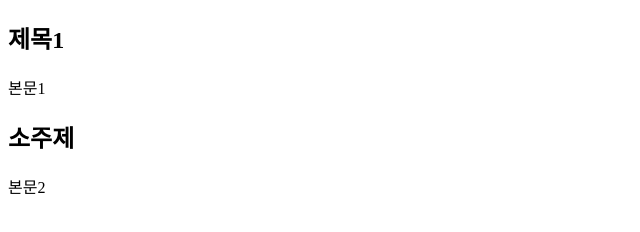
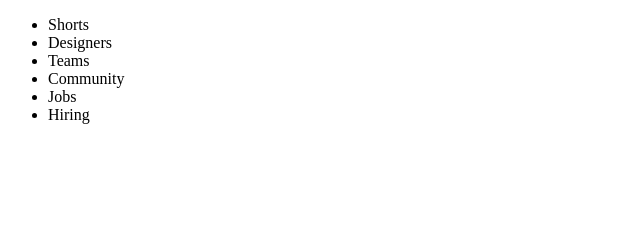
Before and after one commit to wlrhkd49/html-css, a plain HTML site: page html/콘텐츠구분&문자콘텐츠/index.html in a window 1280 px wide. Shown: the whole page, without its empty margins (0-640 px from the left). Drawn offline with Linux system fonts and the light colour scheme.

Commit message:
nav 연습

```diff
--- a/html/콘텐츠구분&문자콘텐츠/index.html
+++ b/html/콘텐츠구분&문자콘텐츠/index.html
@@ -2,13 +2,21 @@
 <html lang="ko">
 <head>
     <meta charset="UTF-8">
-    <title>H1 ~ H6</title>
+    <title>HTML Elements</title>
 </head>
 <body>
-    <h2>제목1</h2>
-    <div>본문1</div>
-
-    <h2>소주제</h2>
-    <div>본문2</div>
+    <header>
+        <nav>
+            <!--ul: 순서없는 목록, li: list item-->
+            <ul>
+                <li>Shorts</li>
+                <li>Designers</li>
+                <li>Teams</li>
+                <li>Community</li>
+                <li>Jobs</li>
+                <li>Hiring</li>
+            </ul>
+        </nav>
+    </header>
 </body>
 </html>
```
